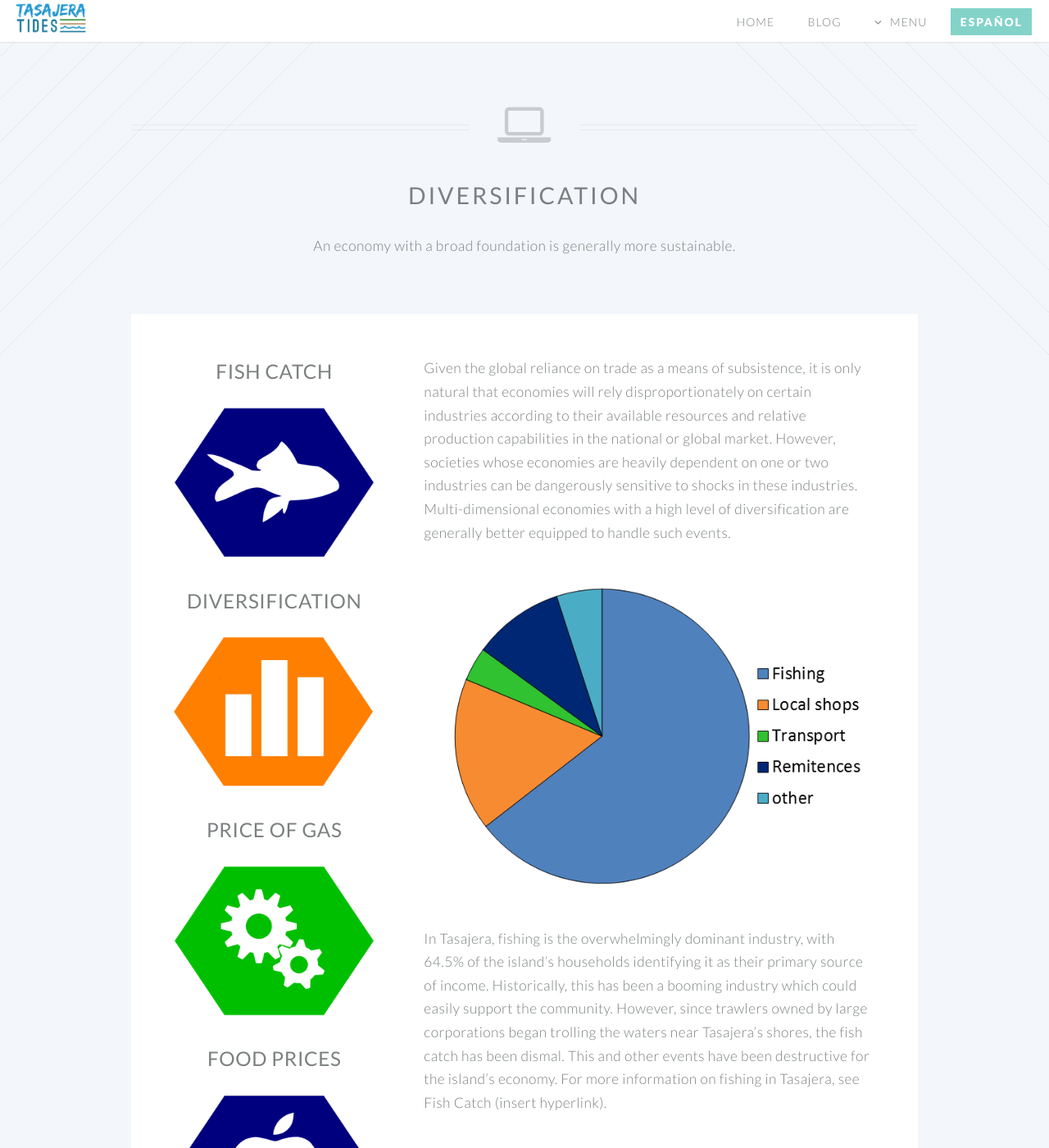
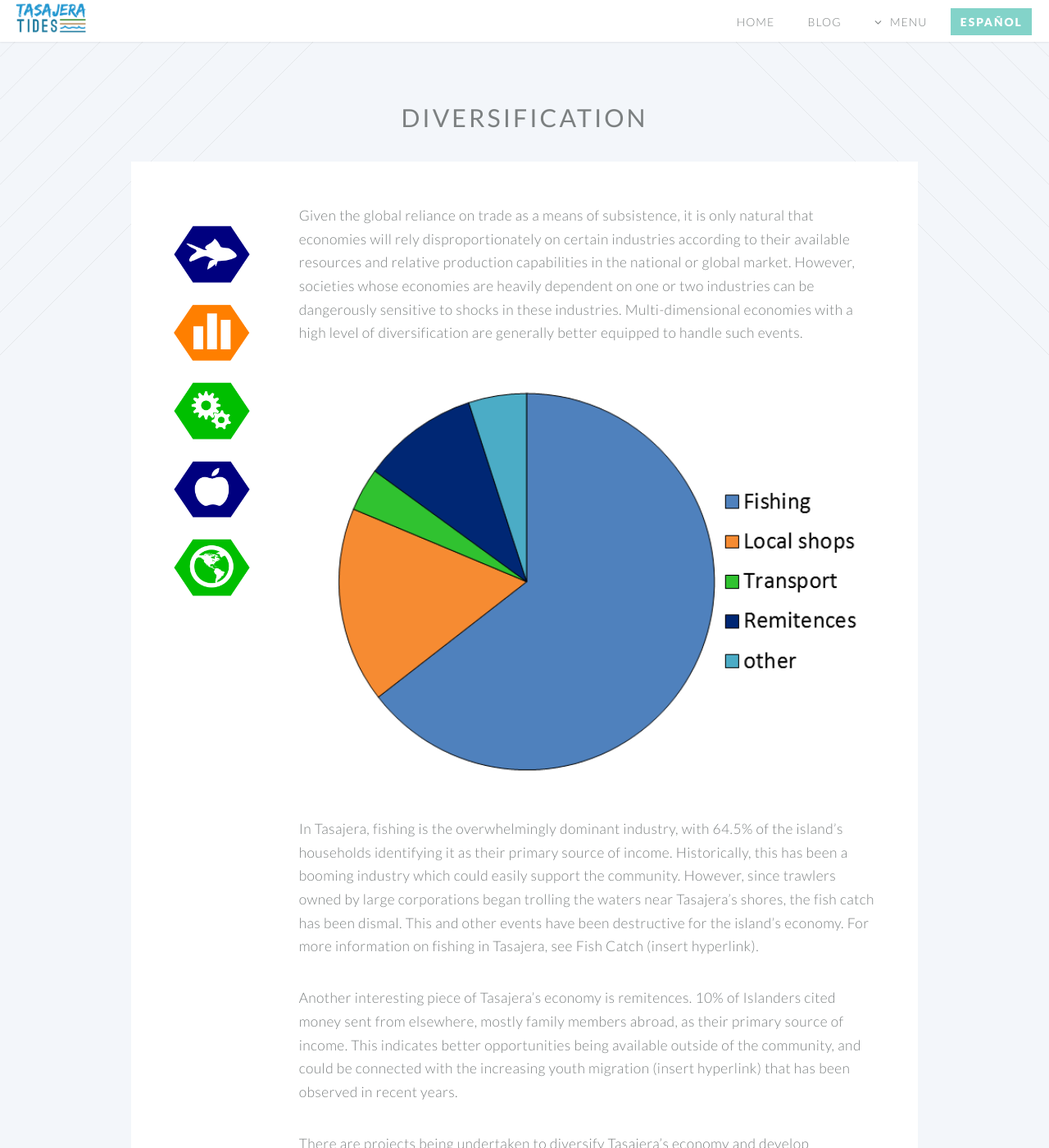
Before and after one commit to danteo90/danteo90.github.io, a Jekyll site: the page diversification.html, which Jekyll copies as it is, in a window 1280 px wide and 1400 px high. Shown: the whole window at 82% size. Built offline with Jekyll 4.4.1, drawn with Linux system fonts in a browser that asks for light colours.

Commit message:
Update diversification.html

```diff
--- a/diversification.html
+++ b/diversification.html
@@ -24,6 +24,7 @@
 			<link rel="stylesheet" href="/css/style-wide.css" />
 			<link rel="stylesheet" href="/css/style-noscript.css" />
 		</noscript>
+		<link href="/css/Hover.css" rel="stylesheet" media="all" />
 		<!--[if lte IE 8]><link rel="stylesheet" href="css/ie/v8.css" /><![endif]-->
 		<!--[if lte IE 9]><link rel="stylesheet" href="css/ie/v9.css" /><![endif]-->
 	</head>
@@ -83,7 +84,7 @@
 								</li>
 							</ul>
 						</li>
-						<li><a href="http://www.mareasdetasajera.com/" class="button special">Español</a></li>
+						<li><a href="/diversificacion.html" class="button special">Español</a></li>
 					</ul>
 				</nav>
 			</header>
@@ -91,47 +92,46 @@
 			<!-- Main -->
 			<article id="main">
 
-				<header class="special container">
-					<span class="icon fa-laptop"></span>
-					<h2><strong>Diversification</strong></h2>
-					<p>An economy with a broad foundation is generally more sustainable.</p>
+				<header>
+					<h4><strong>Diversification</strong></h4>
 				</header>
 
 				<!-- One -->
 					<section class="wrapper style4 container">
 
 						<div class="row oneandhalf">
-							<div class="4u">
+							<div class="2u">
 
 								<!-- Sidebar -->
 									<div class="sidebar">
 										<section>
 											<header>
-												<h3><a href="/fish-catch.html"><strong>Fish Catch</strong></a></h3>
-												<a href="/fish-catch.html" class="image featured"><img src="images/fish-catch-icon.png" alt=""/></a>
+												<a href="/fish-catch.html" class="image newfit hvr-bob"><img src="images/fish-catch-icon.png" alt="" title="Fish Catch"/></a>
+												<kirk><h3>Fish Catch</h3></kirk>
 											</header>
 											<header>
-												<h3><a href="/diversification.html"><strong>Diversification</strong></a></h3>
-												<a href="/diversification.html" class="image featured"><img src="images/diversification-icon.png" alt=""/></a>
+												<a href="/diversification.html" class="image newfit hvr-bob"><img src="images/diversification-icon.png" alt=""/></a>
+												<kirk><h3>Diversification</h3></kirk>
 											</header>
 											<header>
-												<h3><a href="/price-of-gas.html"><strong>Price of Gas</strong></a></h3>
-												<a href="/price-of-gas.html" class="image featured"><img src="images/price-of-gas-icon.png" alt=""/></a>
+												<a href="/price-of-gas.html" class="image newfit hvr-bob"><img src="images/price-of-gas-icon.png" alt=""/></a>
+												<kirk><h3>Price of Gas</h3></kirk>
 											</header>
 											<header>
-												<h3><a href="/food-prices.html"><strong>Food Prices</strong></a></h3>
-												<a href="/food-prices.html" class="image featured"><img src="images/food-prices-icon.png" alt=""/></a>
+												<a href="/food-prices.html" class="image newfit hvr-bob"><img src="images/food-prices-icon.png" alt=""/></a>
+												<kirk><h3>Food Prices</h3></kirk>
 											</header>
 											<header>
-												<h3><a href="/tourism.html"><strong>Tourism</strong></a></h3>
-												<a href="/tourism.html" class="image featured"><img src="images/tourism-icon.png" alt=""/></a>
+												<a href="/tourism.html" class="image newfit hvr-bob"><img src="images/tourism-icon.png" alt=""/></a>
+												<kirk><h3>Tourism</h3></kirk>
 											</header>
 										</section>
+
 
 									</div>
 
 							</div>
-							<div class="8u skel-cell-important">
+							<div class="10u skel-cell-important">
 
 								<!-- Content -->
 									<div class="content">
```
